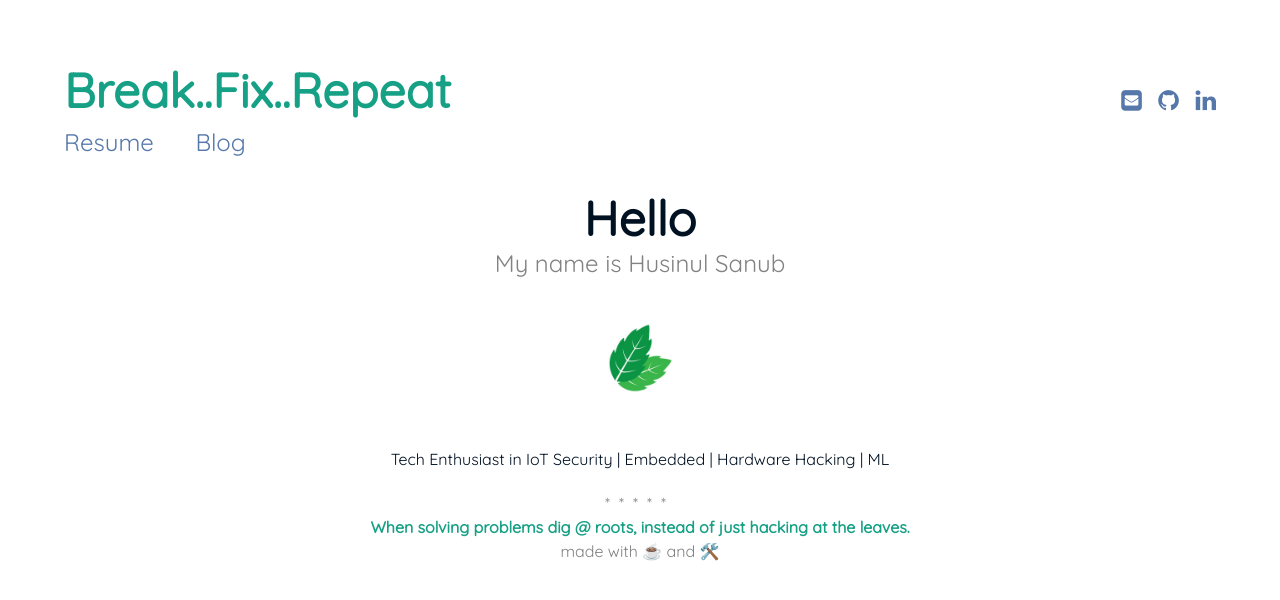
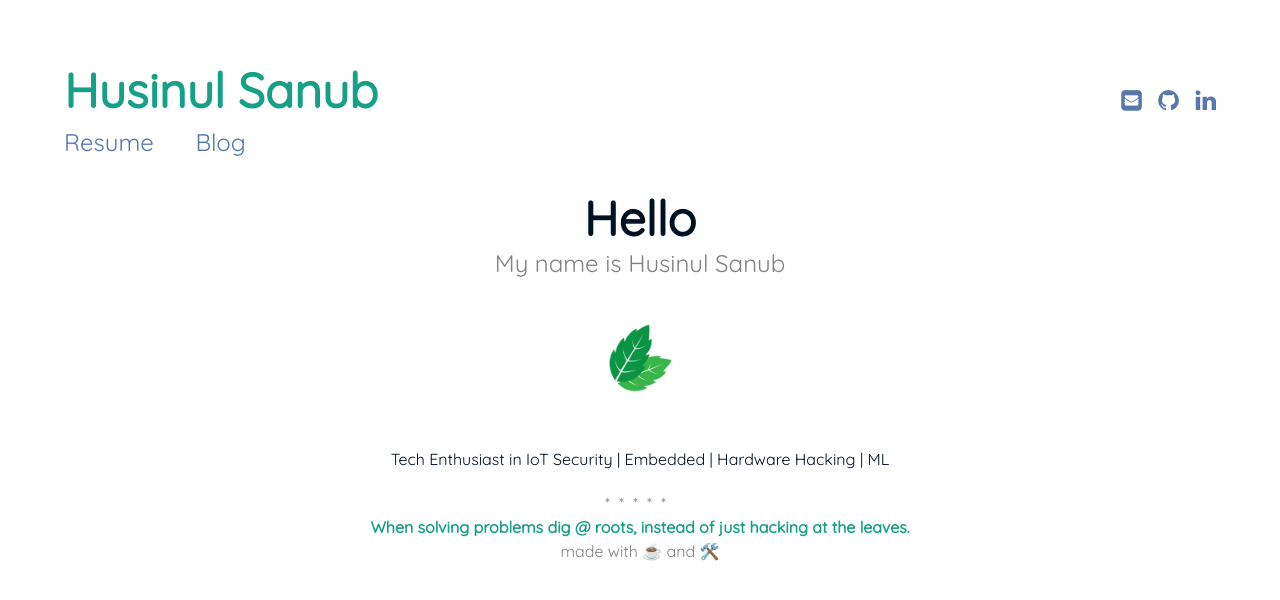
Before and after one commit to husinul/husinul.github.io, a Jekyll site: the page built from index.md, in a window 1280 px wide. Shown: the top 600 px of the page. Built offline with Jekyll 4.4.1, drawn with Linux system fonts in a browser that asks for light colours.

Commit message:
Update _config.yml

```diff
--- a/_config.yml
+++ b/_config.yml
@@ -1,5 +1,5 @@
 # Site settings
-title: Break..Fix..Repeat
+title: Husinul Sanub
 description: >
   A simple, humble mind to explore the unknown
 
@@ -8,8 +8,8 @@ url: "https://husinul.github.io" # the base hostname & protocol for your site
 
 author:
   fullname: Husinul Sanub
-  github: https://github.com/husinul
-  linkedin: https://www.linkedin.com/in/husinul-sanub-658239106/
+  github: husinul
+  linkedin: husinul-sanub-658239106/
   email: husinulz93@gmail.com
 
 
```
